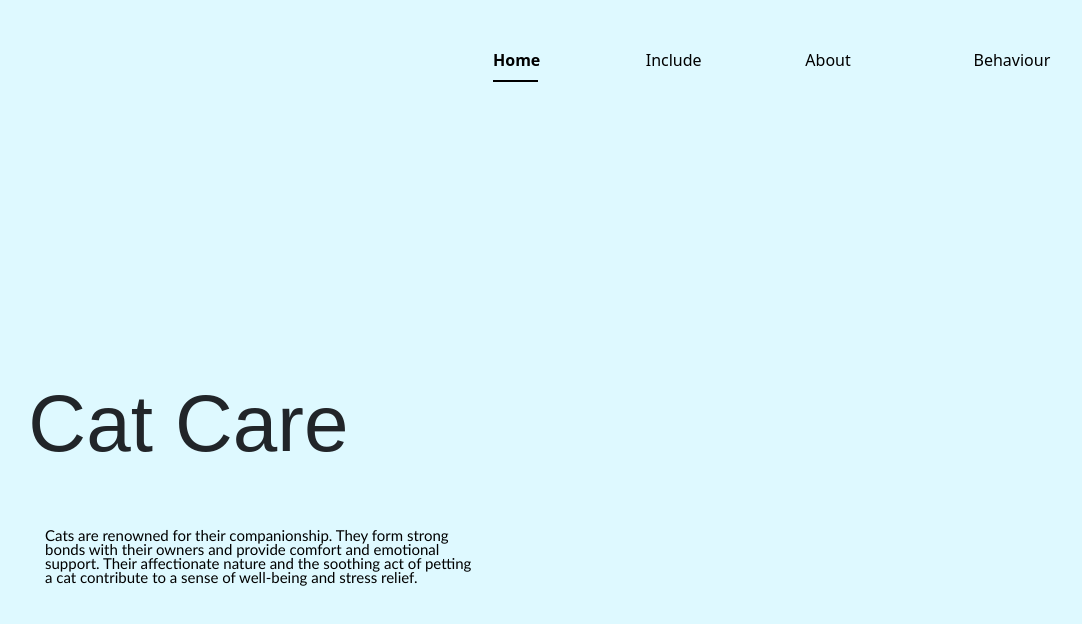
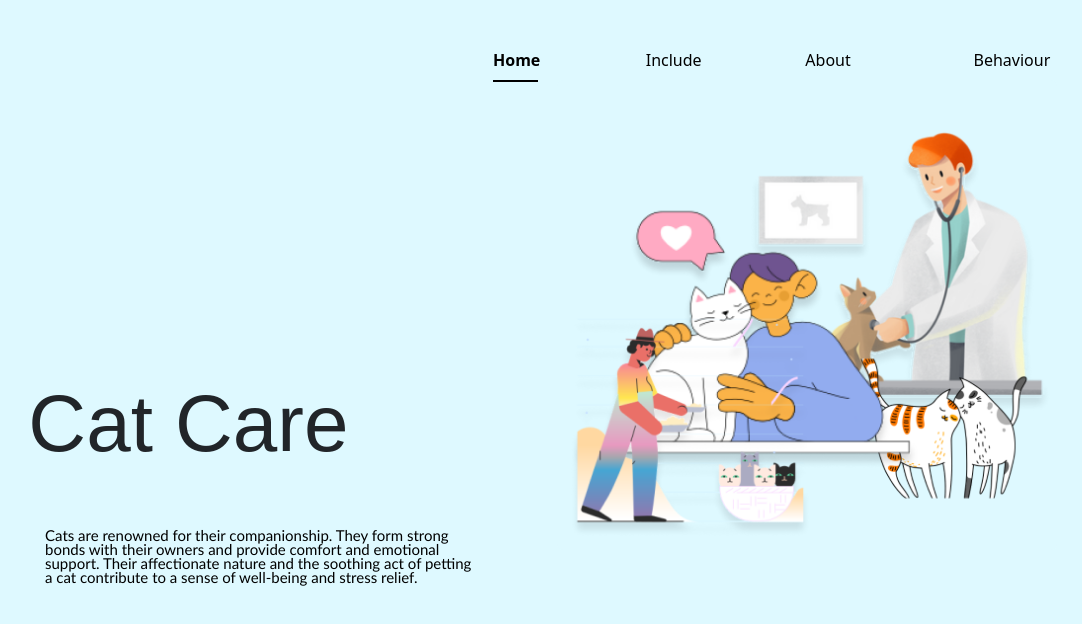
Before and after one commit to thamali-arunika/cat_care_managment, an Angular app: page / in a window 1280 px wide. Shown: the top 624 px of the page, without its empty margins (83-1165 px from the left). Built offline with nearby package versions, Linux system fonts and the light colour scheme; a web font is replaced by a local one.

Commit message:
create images file and put image

```diff
--- a/src/app/app/home-page/home-page.component.html
+++ b/src/app/app/home-page/home-page.component.html
@@ -1,5 +1,5 @@
 
-<nav class="nav justify-content-end nav-underline   navbar navbar-light " style=" position: absolute; left: 45%; top: 4%;">
+<nav class="nav justify-content-end nav-underline   navbar navbar-light" style=" position: absolute; left: 45%; top: 4%;">
   <li class="nav-item">
     <a class="nav-link active" href="#" style="margin-right: 4%;">Home</a>
   </li>
@@ -15,9 +15,11 @@
 </nav>
 
 
+<img [src]="url" width="500" class="rounded float-end" style="position: absolute;left:50% ; top: 10%; ">
+
 <h1 class="h1 title-home">Cat Care</h1>
 
-<p class="text-break introduce-home">Cats are renowned for their companionship. They form strong bonds with their owners
+<p class="text-lg-start introduce-home">Cats are renowned for their companionship. They form strong bonds with their owners
   and
   provide comfort and emotional support. Their affectionate nature and the soothing act of petting a cat contribute to a
   sense of well-being and stress relief.</p>
--- a/src/app/app/home-page/home-page.component.ts
+++ b/src/app/app/home-page/home-page.component.ts
@@ -1,4 +1,4 @@
-import { Component } from '@angular/core';
+import { Component, OnInit } from '@angular/core';
 import { CommonModule } from '@angular/common';
 
 @Component({
@@ -8,6 +8,11 @@ import { CommonModule } from '@angular/common';
   templateUrl: './home-page.component.html',
   styleUrl: './home-page.component.css'
 })
-export class HomePageComponent {
+export class HomePageComponent implements OnInit{
+constructor(){}
+  ngOnInit(){
+
+  }
+url="./assets/images/Picture-Home .png";
 
 }
```
Also changed, not shown: src/assets/images/Picture-Home .png (added).
